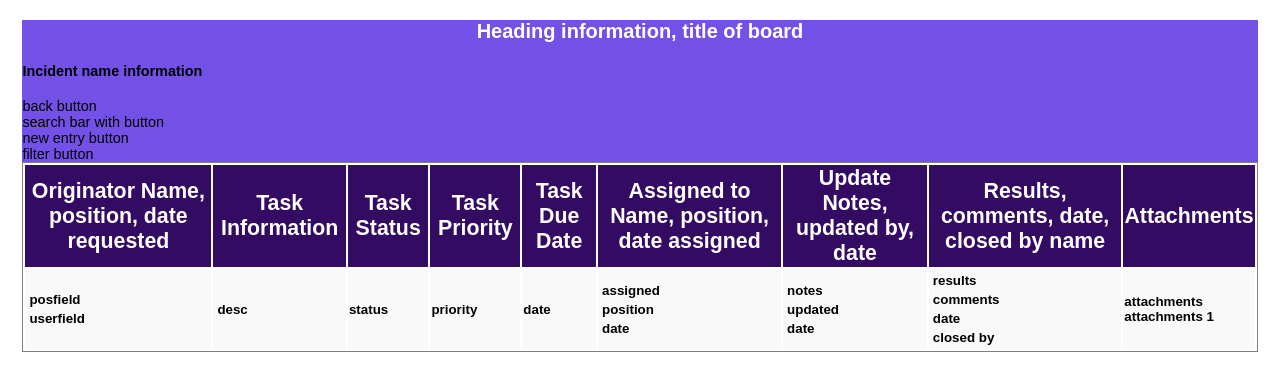
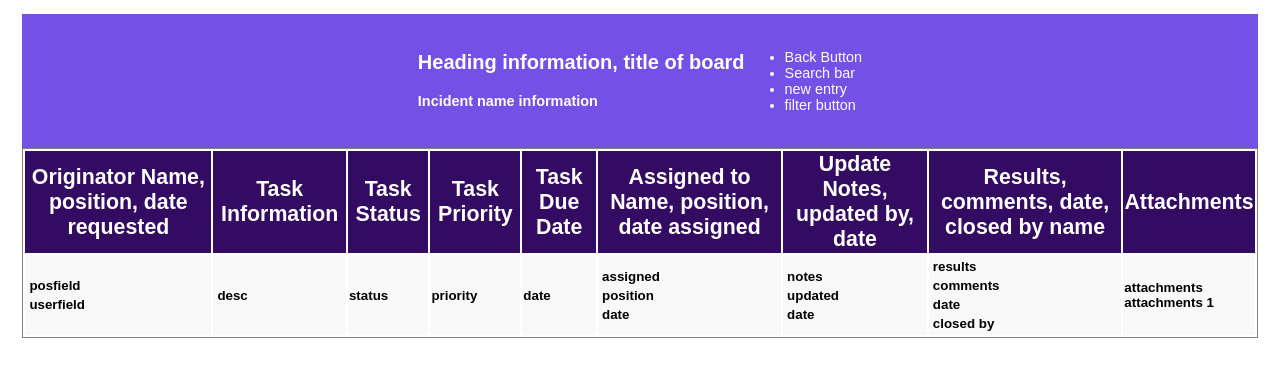
Before and after one commit to jd9913/TaskTracker, a plain HTML site: page index.html in a window 1280 px wide. Drawn offline with Linux system fonts and the light colour scheme.

Commit message:
applied flexbox to heading
applied flexbox to heading, moved js to .js file and created a folder called assets to hold js, css and any other files needed for the task Tracker

```diff
--- a/style.css
+++ b/assets/css/style.css
@@ -5,10 +5,7 @@
     margin:1.0em;
 }
 
-.pageTop {
 
-    background-color: #7350e6;
-}
 
 table.data {
     border:solid 1px;
@@ -62,11 +59,23 @@ data.heading {
     background-color:#f9f9f9;
 
 }
-.pageTop h1 {
+header h1 {
     text-align: center;
     font-weight: bold;
     font-size: 20px;
     color: #fff;
+}
 
+header {
+    padding: 20px 35px;
+    background-color: #7350e6;
+    display: flex;
+    justify-content: center;
+    flex-wrap: wrap;
+    color: #ffffff;
+}
 
+header nav ul li a {
+    display: inline;
+    justify-content: space-evenly;
 }
--- a/index.html
+++ b/index.html
@@ -3,65 +3,25 @@
 
     <html>
       <head>
-       <!-- <script type="text/javascript">
 
-     var TRange=null;
-
-
-
-     function findString (str) {
-
-       var strFound;
-
-       var MSIE = navigator.appName.indexOf("Microsoft")!=-1;
-
-       if (MSIE) {
-
-         if (TRange!=null)
-
-         {
-
-           TRange.collapse(false);
-
-           strFound=TRange.findText(str);
-
-           if (strFound) TRange.select();
-
-         }
-
-         if (TRange==null || strFound==0)
-
-         {
-
-           TRange=document.body.createTextRange();
-
-           strFound=TRange.findText(str);
-
-           if (strFound) TRange.select();
-
-         }
-
-       }
-
-       if (!strFound) alert ("\""+str+"\" not found!");
-
-     }
-
-        </script>-->
-
-        <link href="style.css" rel="stylesheet" type="text/css">
+        <link href="./assets/css/style.css" rel="stylesheet" type="text/css">
       </head>
 
      <body>
         <section class = "container">
-            <section class = "pageTop"> <!--my heading box with all the elements-->
+            <header> <!--my heading box with all the elements-->
                 <div><h1>Heading information, title of board</h1>
                 <p><h4>Incident name information</h4></p></div><!--draw from eocfield/webEOC data-->
-                <div>back button</div>
-                <div>search bar with button</div>
-                <div>new entry button</div>
-                <div>filter button</div>
-           </section>
+                <nav class="top-navigation">
+                    <ul>
+                        <li>Back Button</li>
+                        <li>Search bar</li>
+                        <li>new entry</li>
+                        <li>filter button</li>
+                    </ul>
+                </nav>
+
+           </header>
 
             <section class = "data"><!--Table data-->
                 <table class = "data">
```
Also changed, not shown: assets/js/script.js (added, +45 -0 lines).
